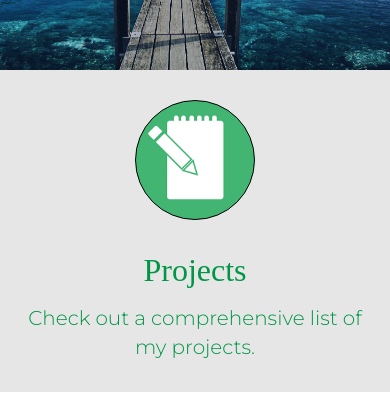
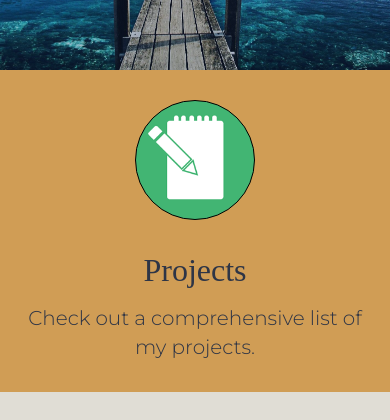
Before and after one commit to jaredryan/personal-portfolio, a React (Create React App) app: page / in a window 390 px wide. In both pictures the pointer is over the element 195 px from the left and 461 px from the top of the page. Shown: the part 230-650 px from the top of the page. Built offline with nearby package versions, Linux system fonts and the light colour scheme; grey boxes are pictures that could not be loaded; a web font is replaced by a local one.

Commit message:
minor style fixes

```diff
--- a/src/index.css
+++ b/src/index.css
@@ -317,7 +317,7 @@ footer ul li span {
 }
 
 .thumbnail:hover {
-    background-color: rgb(224, 221, 213);
+    background-color: rgb(208,157,85);
     cursor: pointer;
     transition-duration: 500ms;
 }
@@ -326,6 +326,7 @@ footer ul li span {
 #About:hover *,
 #Resume:hover *  {
     transition-duration: 300ms;
+    color: rgb(46,53,70);
 }
 
 .thumbnail div {
@@ -345,10 +346,6 @@ footer ul li span {
     background-image: url("Images/homepageProjects.png")
 }
 
-#Projects:hover * {
-    color: rgb(0,150,70);
-}
-
 #About a .thumbnailImg {
     height: 860px;
     width: 860px;
@@ -357,20 +354,12 @@ footer ul li span {
     background-image: url("Images/aboutMeIcon.jpg")
 }
 
-#About:hover * {
-    color: rgb(0,150,255);
-}
-
 #Resume a .thumbnailImg {
     height: 512px;
     width: 512px;
     zoom: 23.4375%;
     border: 4.26666667px solid black;
     background-image: url("Images/resumeHomeIcon.png")
-}
-
-#Resume:hover * {
-    color: rgb(250,50,0);
 }
 
 .aboutPage,
@@ -1403,12 +1392,12 @@ footer a:hover {
         width: 100%;
     }
 
-    .thumbnail:hover, #About:hover {
-        background-color: rgb(230, 230, 230);
-    }
-
     #About {
-        background-color: white;
+        background-color: rgb(224, 221, 213);
+    }
+
+    #About:hover {
+        background-color: rgb(208,157,85);
     }
 
     .webBanner, .webPageImg {
@@ -1555,6 +1544,18 @@ footer a:hover {
         font-size: 16px;
         line-height: 22px;
     }
+
+    .projectsPage > h2 {
+        font-size: 32px;
+    }
+
+    .projectEntry h2 {
+        font-size: 22px;
+    }
+
+    .projectEntry h3 {
+        font-size: 18px;
+    }
 }
 
 @media (max-width: 530px) {
```
Also changed, not shown: 8 other files (tests, documents, lock files or other folders).
